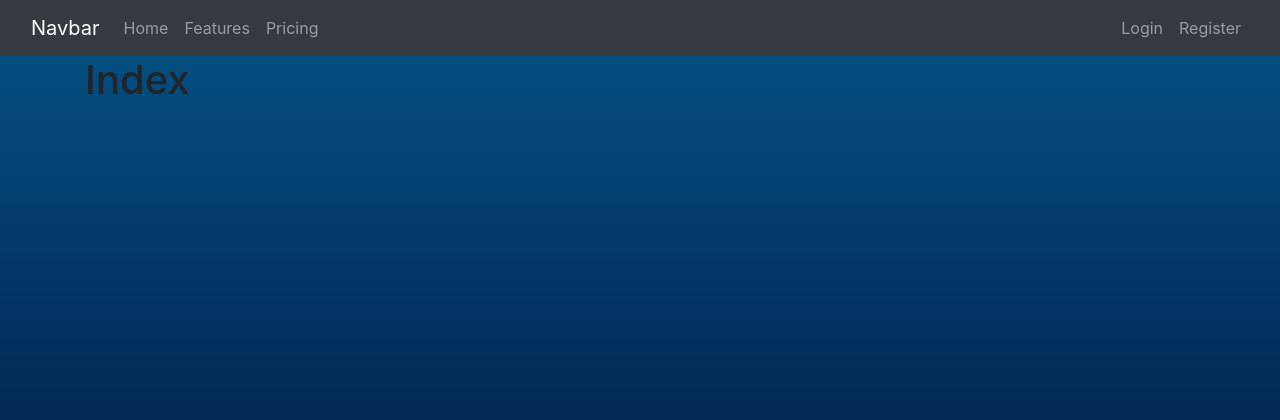
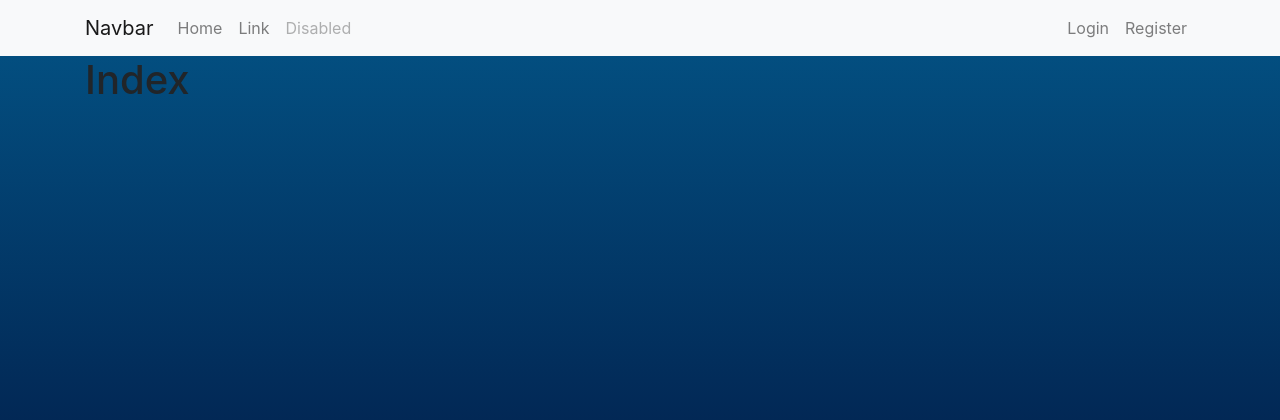
Before and after one commit to CsarChvz/Blog-App-Flask, a Flask app: page / in a window 1280 px wide. Shown: the top 420 px of the page. Run offline with Flask 2, Linux system fonts and the light colour scheme; some libraries are stand-ins or nearby versions.

Commit message:
Barra de navegación que más o menos esta chill

```diff
--- a/templates/base.html
+++ b/templates/base.html
@@ -8,38 +8,47 @@
 </head>
 {% endblock %}
 
+<body>
+
+
 {% block navbar %}
-
-<header class="site-header">
-    <nav class="navbar navbar-expand-lg navbar-dark bg-dark">
+<header>
+    <nav class="navbar navbar-expand-lg navbar-light bg-light">
         <div class="container">
             <a class="navbar-brand" href="#">Navbar</a>
-            <button class="navbar-toggler" type="button" data-toggle="collapse" data-target="#navbarNavAltMarkup" aria-controls="navbarNavAltMarkup" aria-expanded="false" aria-label="Toggle navigation">
+            <button class="navbar-toggler" type="button" data-toggle="collapse" data-target="#navbarSupportedContent" aria-controls="navbarSupportedContent" aria-expanded="false" aria-label="Toggle navigation">
             <span class="navbar-toggler-icon"></span>
             </button>
-            <div class="collapse navbar-collapse" id="navbarNavAltMarkup">
+
+            <div class="collapse navbar-collapse" id="navbarSupportedContent">
+                <ul class="navbar-nav mr-auto">
+                    <li class="nav-item">
+                    <a class="nav-link" href="#">Home <span class="sr-only">(current)</span></a>
+                    </li>
+                    <li class="nav-item">
+                    <a class="nav-link" href="#">Link</a>
+                    </li>
+                    <li class="nav-item">
+                    <a class="nav-link disabled" href="#">Disabled</a>
+                    </li>
+                </ul>
                 <div class="navbar-nav">
-                    <a class="nav-item nav-link" href="#">Home <span class="sr-only">(current)</span></a>
-                    <a class="nav-item nav-link" href="#">Features</a>
-                    <a class="nav-item nav-link" href="#">Pricing</a>
-                </div>
-            </div>
-        </div>
-        <div>
-            <div class="container">
-                <div class="navbar-nav" style="margin-right: 10%;">
-                    <a class="nav-item nav-link" href="">Login</a>
-                    <a class="nav-item nav-link" href="">Register</a>
+                      <a class="nav-item nav-link" href="">Login</a>
+                      <a class="nav-item nav-link" href="">Register</a>
                 </div>
             </div>
         </div>
     </nav>
 </header>
-
 {% endblock %}
 
 {% block content %}
 <div class="container">
     {% block page_content %}{% endblock %}
 </div>
+
 {% endblock %}
+<script src="https://code.jquery.com/jquery-3.2.1.slim.min.js" integrity="sha384-KJ3o2DKtIkvYIK3UENzmM7KCkRr/rE9/Qpg6aAZGJwFDMVNA/GpGFF93hXpG5KkN" crossorigin="anonymous"></script>
+<script src="https://cdnjs.cloudflare.com/ajax/libs/popper.js/1.12.9/umd/popper.min.js" integrity="sha384-ApNbgh9B+Y1QKtv3Rn7W3mgPxhU9K/ScQsAP7hUibX39j7fakFPskvXusvfa0b4Q" crossorigin="anonymous"></script>
+<script src="https://maxcdn.bootstrapcdn.com/bootstrap/4.0.0/js/bootstrap.min.js" integrity="sha384-JZR6Spejh4U02d8jOt6vLEHfe/JQGiRRSQQxSfFWpi1MquVdAyjUar5+76PVCmYl" crossorigin="anonymous"></script>
+</body>
```
